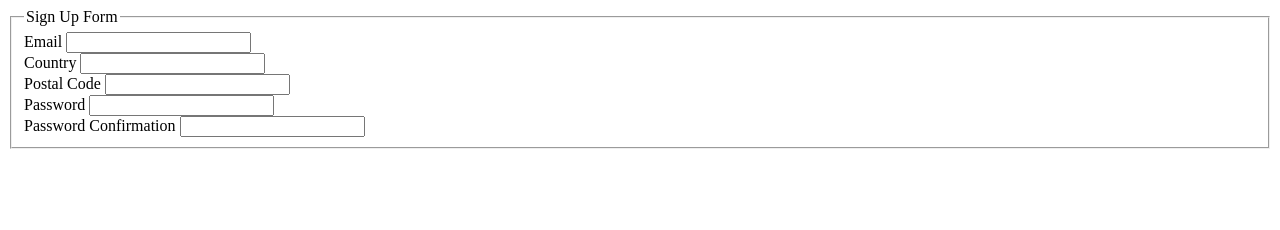
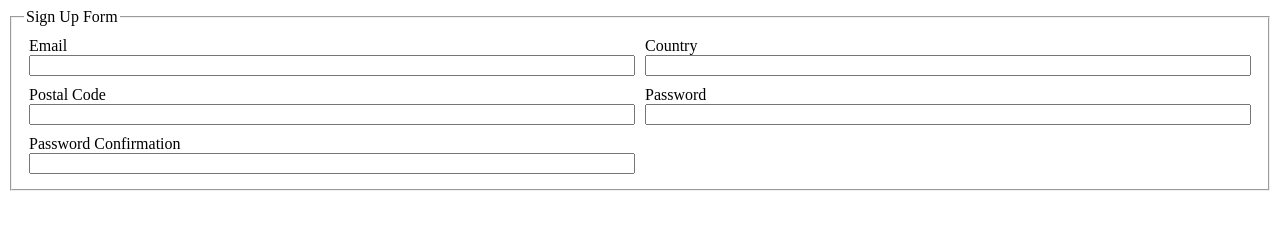
Before and after one commit to HopliteRPG/form-validation-with-javascript, a website built with webpack: page src/template.html in a window 1280 px wide. Built offline with nearby package versions, Linux system fonts and the light colour scheme.

Commit message:
added css for fieldset and input-group

```diff
--- a/src/styles.css
+++ b/src/styles.css
@@ -1,3 +1,14 @@
 /* styles.css */
 body {
 }
+
+fieldset {
+  display: grid;
+  grid-template-columns: repeat(2, 1fr);
+}
+
+.input-group {
+  display: flex;
+  flex-direction: column;
+  padding: 5px;
+}
```
